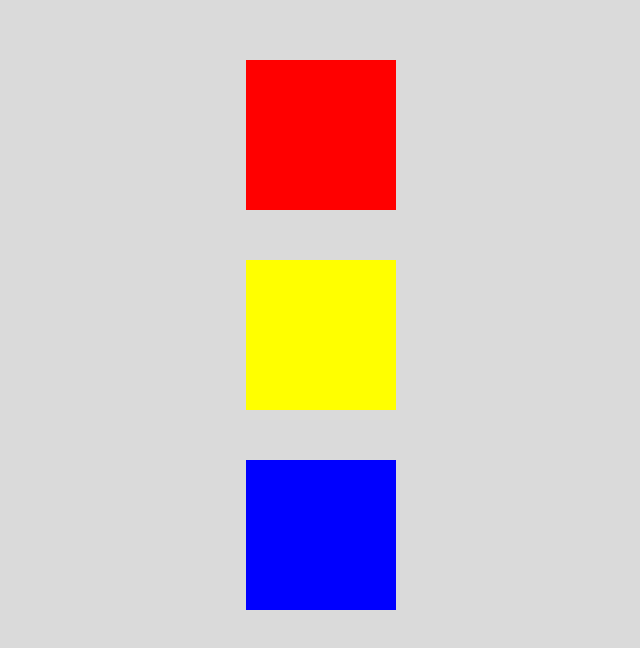
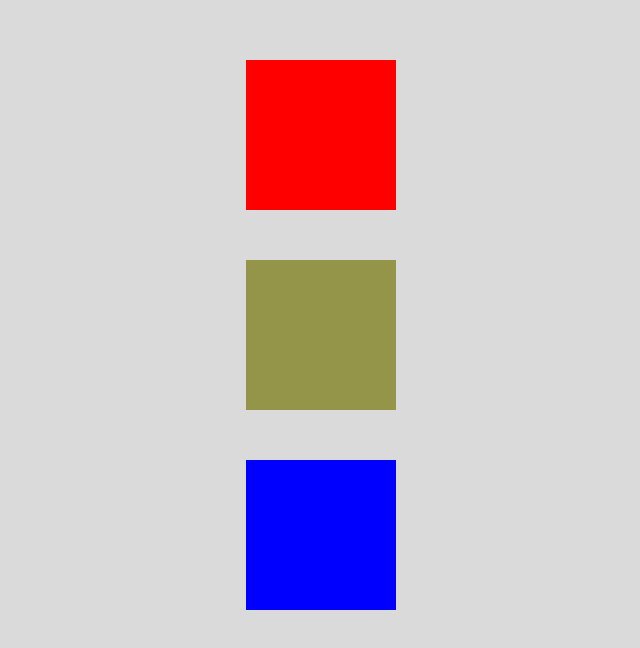
Before and after one commit to pierremotta/React, a plain HTML site: page index.html in a window 1280 px wide. Shown: the part 140-788 px from the top of the page, without its empty margins (319-959 px from the left). Drawn offline with Linux system fonts and the light colour scheme.

Commit message:
Update index.html

```diff
--- a/index.html
+++ b/index.html
@@ -15,7 +15,7 @@
     #quad2 {
         width:150px;
         height:150px;
-        background-color:yellow;
+        background-color:rgba(116, 116, 3, 0.671);
         margin: 50px auto 0 auto;
 
     }
```
